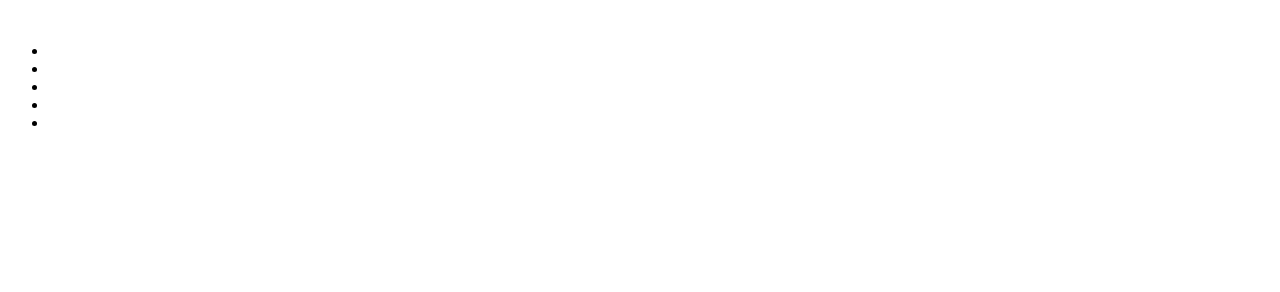
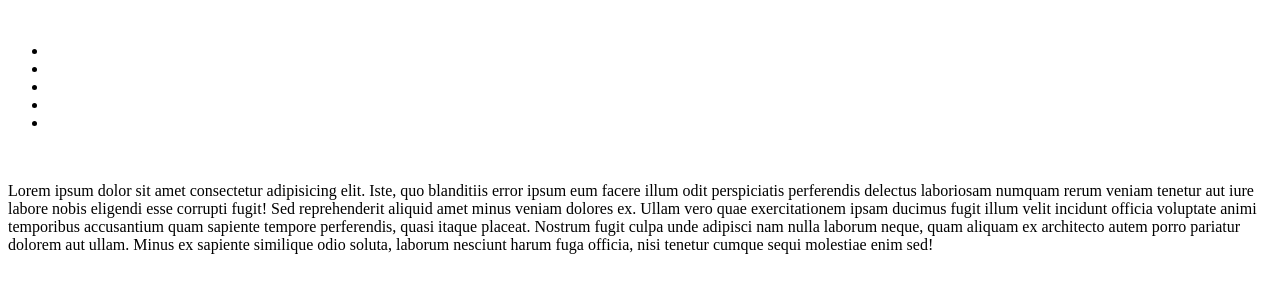
Before and after one commit to Alibek1117/branchs, a plain HTML site: page index.html in a window 1280 px wide. Drawn offline with Linux system fonts and the light colour scheme.

Commit message:
added main  section

```diff
--- a/index.html
+++ b/index.html
@@ -27,5 +27,9 @@
             <img src="" alt="">
         </div>
     </header>
+
+    <section class="main">
+        <p>Lorem ipsum dolor sit amet consectetur adipisicing elit. Iste, quo blanditiis error ipsum eum facere illum odit perspiciatis perferendis delectus laboriosam numquam rerum veniam tenetur aut iure labore nobis eligendi esse corrupti fugit! Sed reprehenderit aliquid amet minus veniam dolores ex. Ullam vero quae exercitationem ipsam ducimus fugit illum velit incidunt officia voluptate animi temporibus accusantium quam sapiente tempore perferendis, quasi itaque placeat. Nostrum fugit culpa unde adipisci nam nulla laborum neque, quam aliquam ex architecto autem porro pariatur dolorem aut ullam. Minus ex sapiente similique odio soluta, laborum nesciunt harum fuga officia, nisi tenetur cumque sequi molestiae enim sed!</p>
+    </section>
 </body>
 </html>
```
